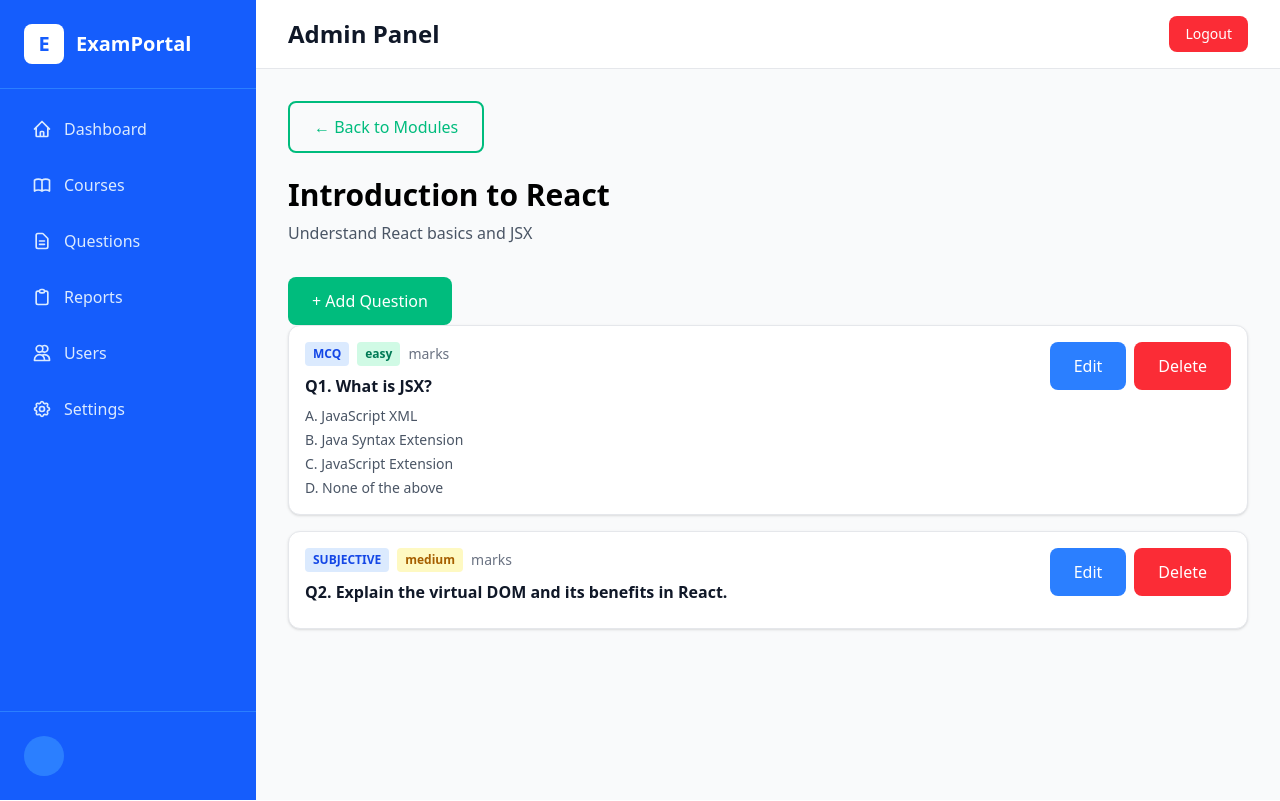
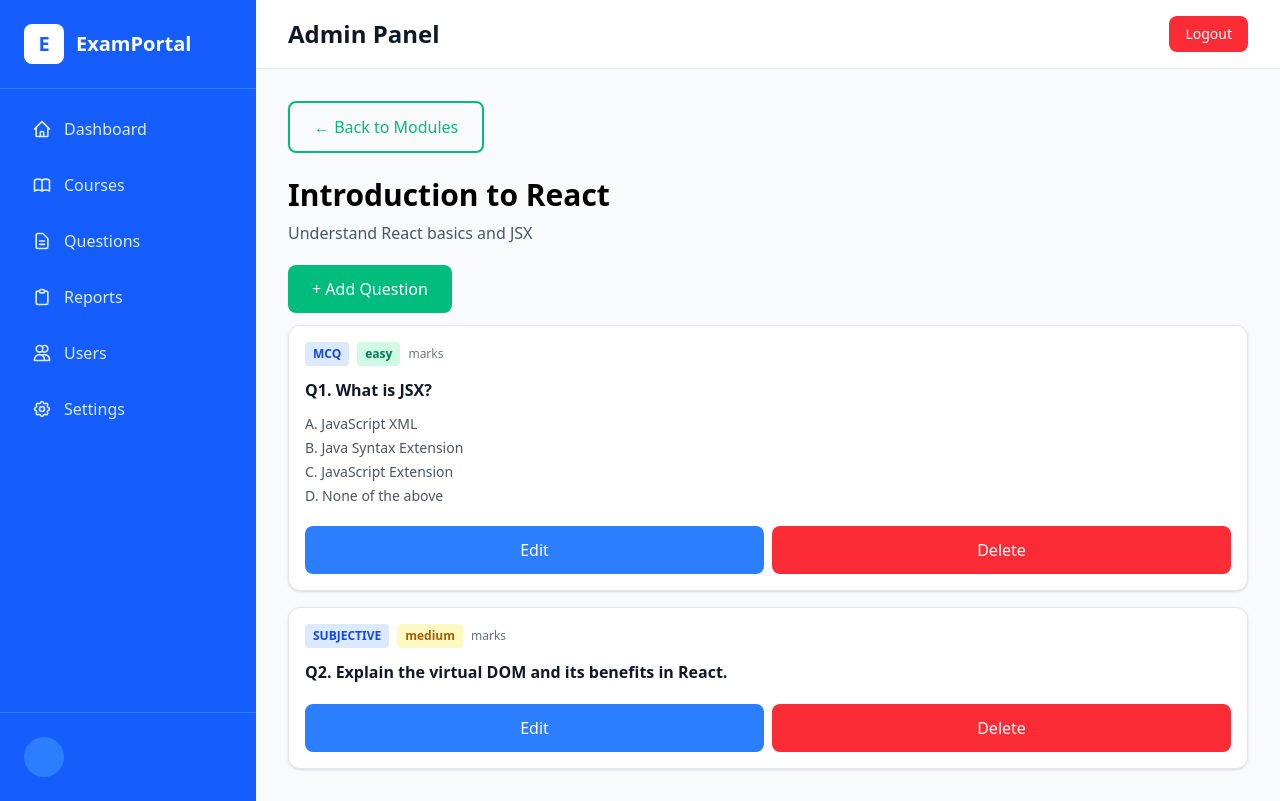
Before and after one commit to utkarsh-12zero9/Online-Exam-Portal, a React (Vite) app: page /admin/courses/1/modules/1 in a window 1280 px wide. Built offline with nearby package versions, Linux system fonts and the light colour scheme.

Commit message:
ui tweeks

```diff
--- a/src/pages/admin/AdminModuleDetailsPage.jsx
+++ b/src/pages/admin/AdminModuleDetailsPage.jsx
@@ -133,18 +133,18 @@ const AdminModuleDetailsPage = () => {
                 </div>
 
                 <h1 className="text-3xl font-bold mb-2">{module?.title}</h1>
-                <p className="text-gray-600 mb-8">{module?.description}</p>
+                <p className="text-gray-600 mb-5">{module?.description}</p>
 
                 <Button variant="primary" onClick={() => openModal()} className="mb-6">
                     + Add Question
                 </Button>
 
-                <div className="grid grid-cols-1 gap-4">
+                <div className="grid grid-cols-1 gap-4 mt-3">
                     {moduleQuestions.map((q, idx) => (
-                        <Card key={q.id} className="p-4">
-                            <div className="flex justify-between items-start">
-                                <div className="flex-1">
-                                    <div className="flex items-center gap-2 mb-2">
+                        <Card key={q.id} className="p-3 sm:p-4">
+                            <div className="flex flex-col gap-3">
+                                {/* Badges and Question Number */}
+                                <div className="flex flex-wrap items-center gap-2">
                                     <span className="px-2 py-1 bg-blue-100 text-blue-700 rounded text-xs font-semibold">
                                         {q.type.toUpperCase()}
                                     </span>
@@ -158,34 +158,56 @@ const AdminModuleDetailsPage = () => {
                                     >
                                         {q.difficulty}
                                     </span>
-                                        <span className="text-gray-500 text-sm">{q.marks} marks</span>
+                                    <span className="text-gray-500 text-xs">{q.marks} marks</span>
                                 </div>
-                                    <p className="font-semibold text-gray-900 mb-2">
+
+                                {/* Question Text */}
+                                <p className="font-semibold text-gray-900 text-sm sm:text-base break-words">
                                     Q{idx + 1}. {q.question}
                                 </p>
+
+                                {/* MCQ Options */}
                                 {q.type === 'mcq' && (
-                                        <ul className="text-sm text-gray-600 space-y-1">
+                                    <ul className="text-xs sm:text-sm text-gray-600 space-y-1">
                                         {q.options.map((opt, i) => (
-                                                <li key={i} className={opt === q.correctAnswer ? 'text-emerald-600 font-semibold' : ''}>
+                                            <li
+                                                key={i}
+                                                className={`break-words ${opt === q.correctAnswer ? 'text-emerald-600 font-semibold' : ''
+                                                    }`}
+                                            >
                                                 {String.fromCharCode(65 + i)}. {opt}
                                             </li>
                                         ))}
                                     </ul>
                                 )}
-                                </div>
-                                <div className="flex gap-2">
-                                    <Button variant="secondary" size="sm" onClick={() => openModal(q)}>
+
+                                {/* Action Buttons */}
+                                <div className="flex flex-col sm:flex-row gap-2 pt-2">
+                                    <Button
+                                        variant="secondary"
+                                        size="sm"
+                                        onClick={() => openModal(q)}
+                                        fullWidth
+                                    >
                                         Edit
                                     </Button>
-                                    <Button variant="danger" size="sm" onClick={() => handleDelete(q.id)}>
+                                    <Button
+                                        variant="danger"
+                                        size="sm"
+                                        onClick={() => handleDelete(q.id)}
+                                        fullWidth
+                                    >
                                         Delete
                                     </Button>
                                 </div>
                             </div>
                         </Card>
                     ))}
-                    {moduleQuestions.length === 0 && <p className="text-gray-500">No questions added yet.</p>}
+                    {moduleQuestions.length === 0 && (
+                        <p className="text-gray-500 text-sm">No questions added yet.</p>
+                    )}
                 </div>
+
 
                 {modalOpen && (
                     <QuestionForm
```
Lines whose indentation alone changed are shown as unchanged.
